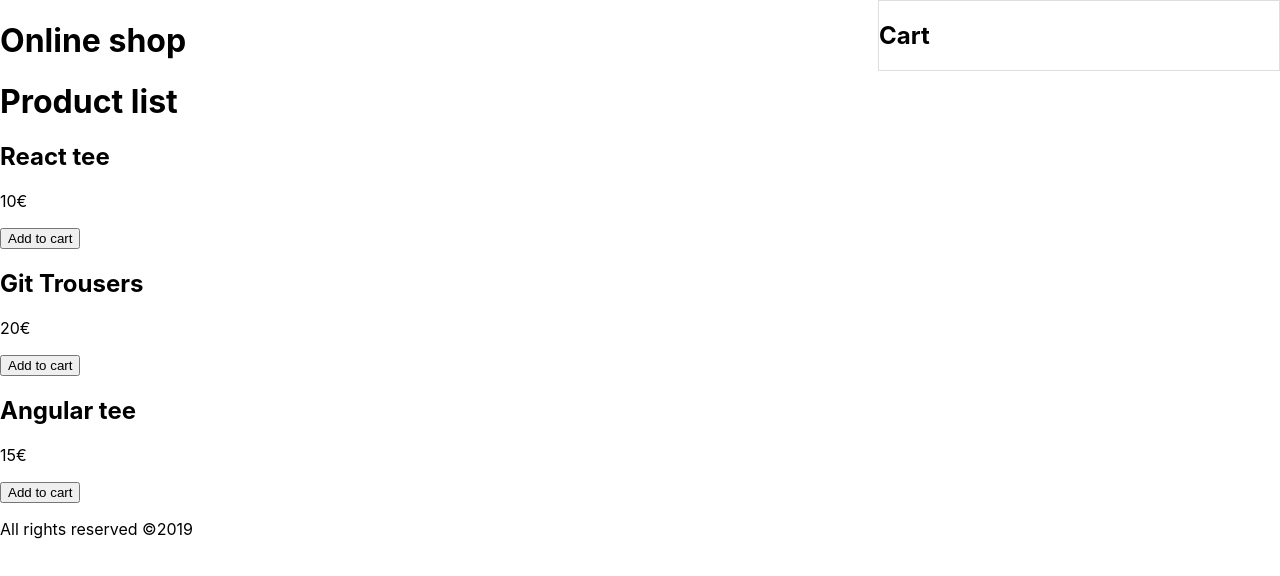
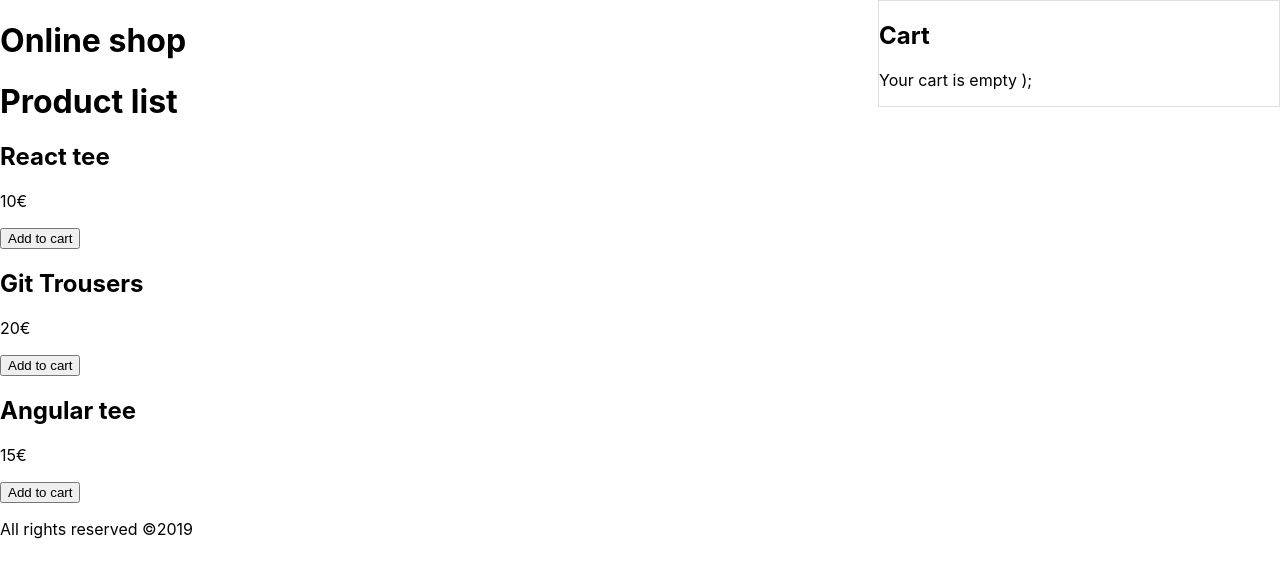
Before and after one commit to Pedrobusou/React-shopping-cart, a React (Create React App) app: page / in a window 1280 px wide. Shown: the top 576 px of the page. Built offline with nearby package versions, Linux system fonts and the light colour scheme.

Commit message:
Show products in Cart

```diff
--- a/src/App.js
+++ b/src/App.js
@@ -19,7 +19,7 @@ function App() {
     <Fragment>
       <Header title="Online shop" />
       <ProductList products={products} cart={cart} setCart={setCart} />
-      <Cart />
+      <Cart cart={cart} />
       <Footer date={date} />
     </Fragment>
   );
--- a/src/components/cart/Cart.js
+++ b/src/components/cart/Cart.js
@@ -1,9 +1,19 @@
 import React from 'react';
 import './cart.scss';
 
-const Cart = ({}) => (
+const Cart = ({cart}) => (
   <div className="cart">
     <h2>Cart</h2>
+
+    {cart.length ? (
+      cart.map(({id, name, price}) => (
+        <p key={id}>
+          {name}.- {price}€
+        </p>
+      ))
+    ) : (
+      <p>Your cart is empty );</p>
+    )}
   </div>
 );
 
```
